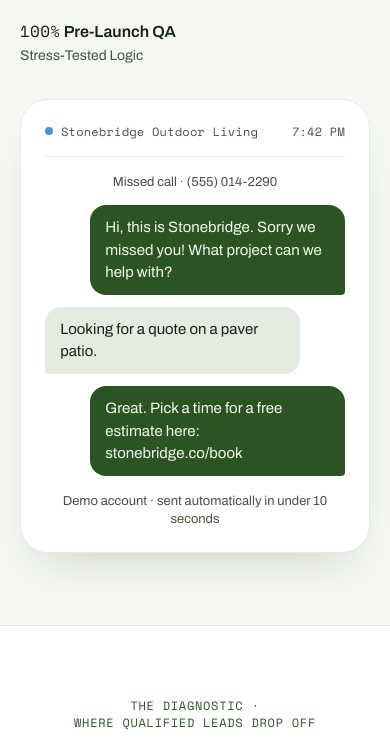
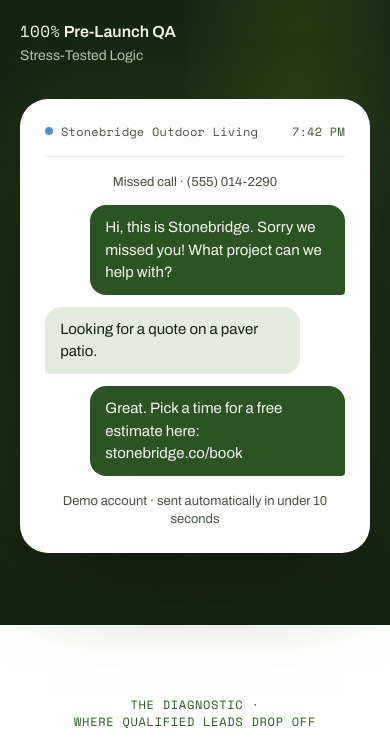
Before and after one commit to marrowcrest/michelle_personalprofile, a plain HTML site: page index.html in a window 390 px wide. Shown: the part 905-1649 px from the top of the page. Drawn offline with nearby package versions, Linux system fonts and the light colour scheme.

Commit message:
Dark hero with glow; conversation card without phone frame
Co-Authored-By: Claude Opus 5.5 <noreply@anthropic.com>
Claude-Session: https://claude.ai/code/session_013w17o7wBBgZf5y8MjSUC3W

```diff
--- a/index.html
+++ b/index.html
@@ -434,6 +434,8 @@
     .dark h1, .dark h2, .dark h3, .dark h4 { color: var(--ink); }
     .dark .steps-flow::before { opacity: 0.5; }
     .dark .step-num { box-shadow: 0 0 0 6px var(--surface-0); }
+    .hero.dark { background: radial-gradient(55% 70% at 78% 45%, rgba(184, 212, 50, 0.16), transparent 62%), #122312 !important; border-bottom: 0; }
+    .hero.dark .phone { --surface-0: #FFFFFF; --surface-1: #F4F7F2; --surface-2: #E4ECE0; --ink: #122312; --ink-soft: #46543F; --line: #E4ECE0; --brand: #2C5422; --on-brand: #F3F7F0; --sky: #4E91D2; border-color: transparent; box-shadow: 0 40px 90px -30px rgba(0, 0, 0, 0.65), 0 0 120px 10px rgba(184, 212, 50, 0.12); }
     .tier.featured.dark { box-shadow: 0 30px 60px -28px rgba(18, 35, 18, 0.6); }
     .sec-0 .principles { background: var(--surface-1); }
 
@@ -568,7 +570,7 @@
   </header>
 
   <main id="main">
-    <section class="hero sec-1" id="top">
+    <section class="hero sec-0 dark" id="top">
       <div class="wrap hero-grid">
         <div>
           <span class="eyebrow">GoHighLevel CRM · Websites · Conversion Funnels</span>
```
